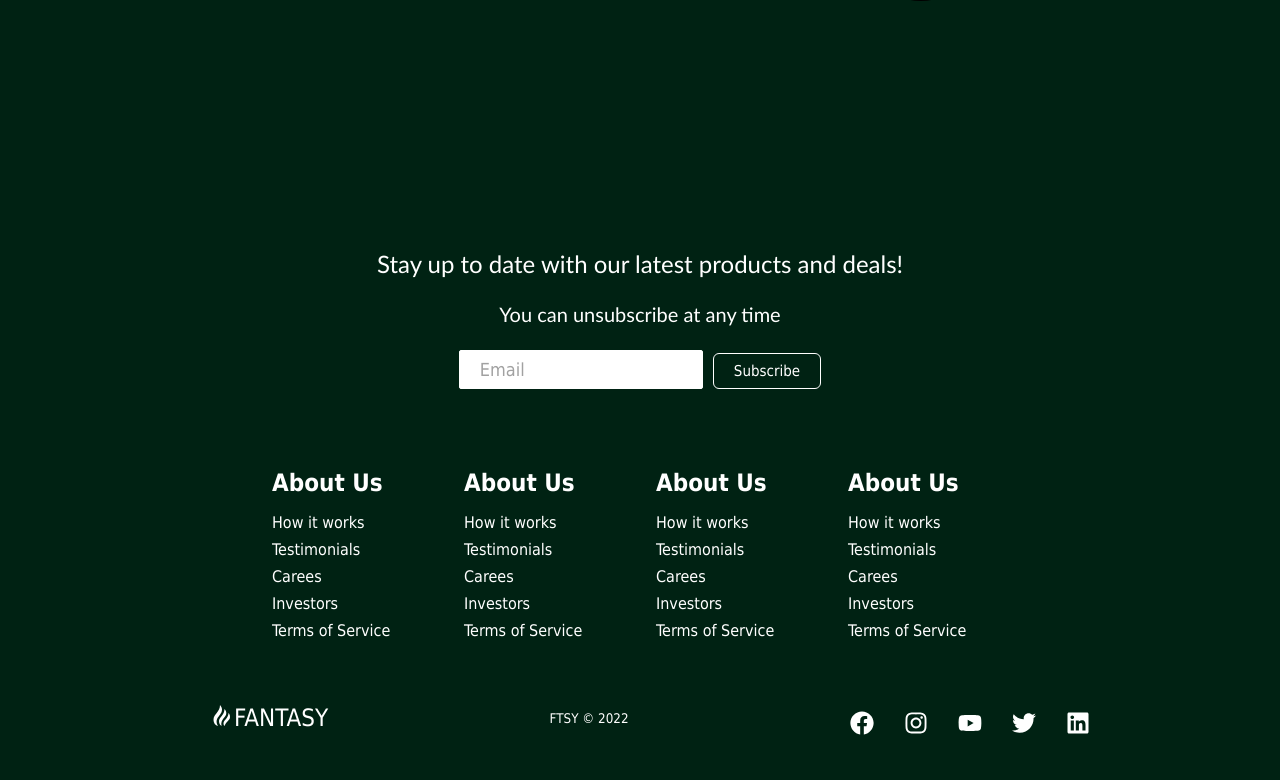
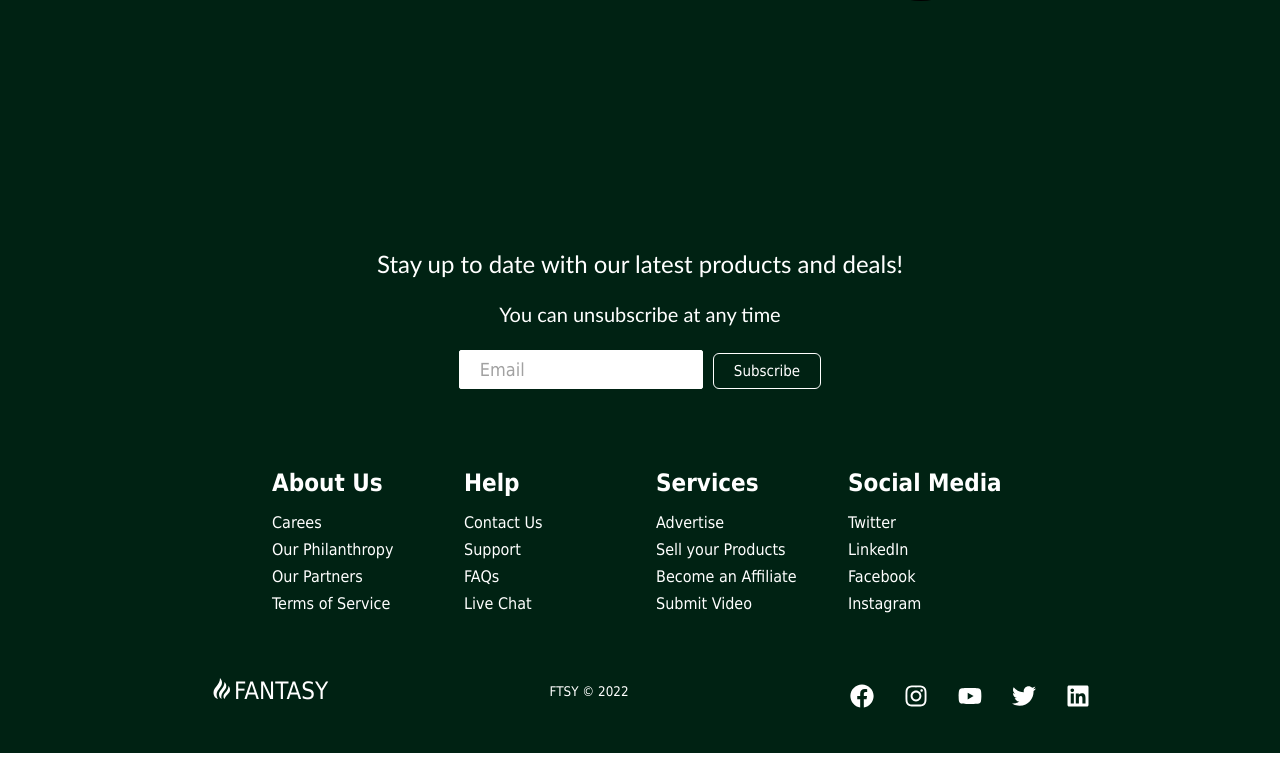
Before and after one commit to yazeed-eldigair/fantasy-frontend, a React (Create React App) app: page /sign-up in a window 1280 px wide. Shown: the part 766-1546 px from the top of the page. After the commit the page ends 1519 px from the top, so only its background shows below. Built offline with nearby package versions, Linux system fonts and the light colour scheme.

Commit message:
adding icon and cleaning code

```diff
--- a/public/index.html
+++ b/public/index.html
@@ -24,7 +24,7 @@
       work correctly both with client-side routing and a non-root public URL.
       Learn how to configure a non-root public URL by running `npm run build`.
     -->
-    <title>React App</title>
+    <title>Fantasy</title>
   </head>
   <body>
     <noscript>You need to enable JavaScript to run this app.</noscript>
--- a/src/components/Footer/Footer.js
+++ b/src/components/Footer/Footer.js
@@ -8,8 +8,8 @@ import {
   FaTwitter,
   FaLinkedin,
 } from "react-icons/fa";
+import { RiBlazeFill } from "react-icons/ri";
 import "./Footer.css";
-import { RiBlazeFill } from "react-icons/ri";
 
 function Footer() {
   return (
@@ -37,37 +37,33 @@ function Footer() {
         <div className="footer-link-wrapper">
           <div className="footer-link-items">
             <h2>About Us</h2>
-            <Link to="/sign-up">How it works</Link>
-            <Link to="/sign-up">Testimonials</Link>
-            <Link to="/sign-up">Carees</Link>
-            <Link to="/sign-up">Investors</Link>
-            <Link to="/sign-up">Terms of Service</Link>
+            <Link to="/">Carees</Link>
+            <Link to="/">Our Philanthropy</Link>
+            <Link to="/">Our Partners</Link>
+            <Link to="/">Terms of Service</Link>
           </div>
           <div className="footer-link-items">
-            <h2>About Us</h2>
-            <Link to="/sign-up">How it works</Link>
-            <Link to="/sign-up">Testimonials</Link>
-            <Link to="/sign-up">Carees</Link>
-            <Link to="/sign-up">Investors</Link>
-            <Link to="/sign-up">Terms of Service</Link>
+            <h2>Help</h2>
+            <Link to="/">Contact Us</Link>
+            <Link to="/">Support</Link>
+            <Link to="/">FAQs</Link>
+            <Link to="/">Live Chat</Link>
           </div>
         </div>
         <div className="footer-link-wrapper">
           <div className="footer-link-items">
-            <h2>About Us</h2>
-            <Link to="/sign-up">How it works</Link>
-            <Link to="/sign-up">Testimonials</Link>
-            <Link to="/sign-up">Carees</Link>
-            <Link to="/sign-up">Investors</Link>
-            <Link to="/sign-up">Terms of Service</Link>
+            <h2>Services</h2>
+            <Link to="/">Advertise</Link>
+            <Link to="/">Sell your Products</Link>
+            <Link to="/">Become an Affiliate</Link>
+            <Link to="/">Submit Video</Link>
           </div>
           <div className="footer-link-items">
-            <h2>About Us</h2>
-            <Link to="/sign-up">How it works</Link>
-            <Link to="/sign-up">Testimonials</Link>
-            <Link to="/sign-up">Carees</Link>
-            <Link to="/sign-up">Investors</Link>
-            <Link to="/sign-up">Terms of Service</Link>
+            <h2>Social Media</h2>
+            <Link to="/">Twitter</Link>
+            <Link to="/">LinkedIn</Link>
+            <Link to="/">Facebook</Link>
+            <Link to="/">Instagram</Link>
           </div>
         </div>
       </div>
--- a/src/components/Navbar/Navbar.css
+++ b/src/components/Navbar/Navbar.css
@@ -87,7 +87,7 @@
     }
 
     .nav-menu.active {
-        background: #1c2237;
+        background: #002213;
         left: 0;
     }
 
@@ -105,19 +105,8 @@
         transition: transform 0.3s ease;
     }
 
-    .nav-item {
-        /* width: 100%; */
-    }
-
     .nav-item:hover {
         border: none;
-    }
-
-    .navbar-logo {
-        /* position: absolute;
-        top: 0;
-        left: 0;
-        transform: translate(25%, 25%); */
     }
 
     .menu-icon {
--- a/src/pages/Products/Products.js
+++ b/src/pages/Products/Products.js
@@ -6,8 +6,8 @@ import Pricing from "../../components/Pricing/Pricing";
 function Products() {
   return (
     <>
+      <HomeSection {...Data[3]} />
       <Pricing />
-      <HomeSection {...Data[1]} />
     </>
   );
 }
```
Also changed, not shown: 1 other file (tests, documents, lock files or other folders).
